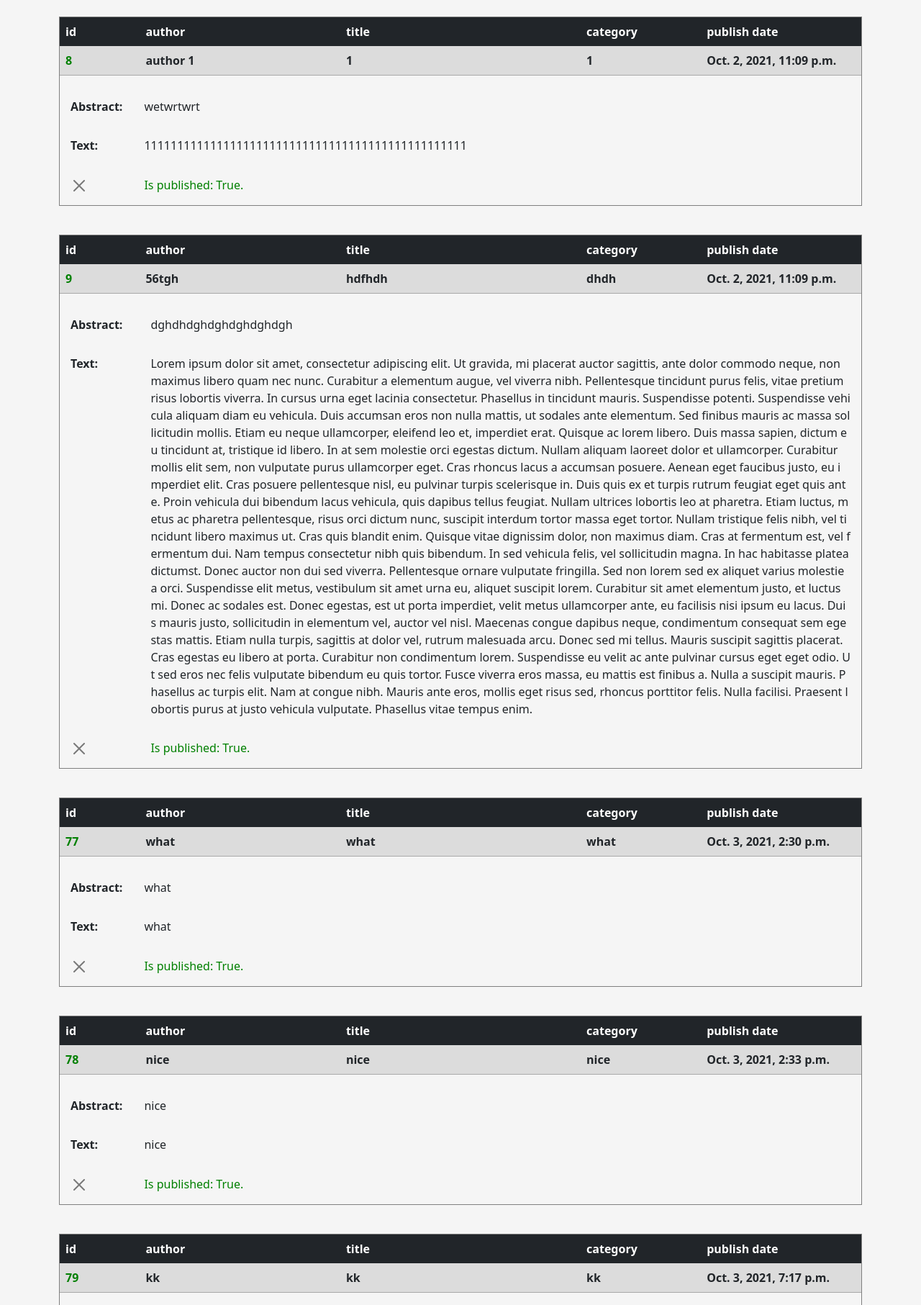
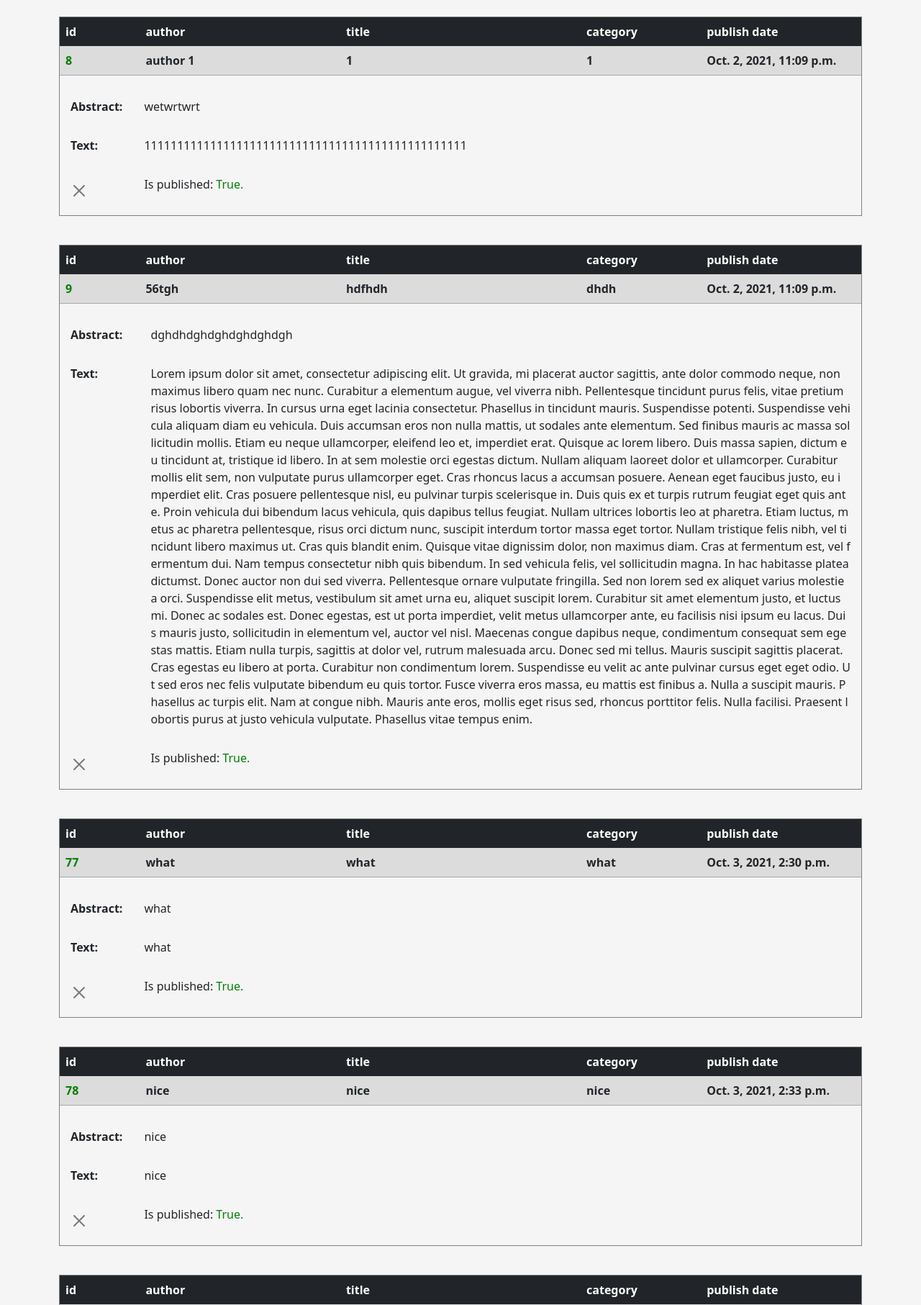
Before and after one commit to eplearn/Python026, a Django app: page /create_note in a window 1280 px wide. Shown: the part 921-2734 px from the top of the page at 72% size. Run offline with Django 3.2, Linux system fonts and the light colour scheme; data comes from the database, SQL or seed files in the repository; some libraries are stand-ins or nearby versions.

Commit message:
"Is published" flag text color.

```diff
--- a/shop/website/templates/website/create_note.html
+++ b/shop/website/templates/website/create_note.html
@@ -106,7 +106,11 @@
                                     <a href="{% url 'website:delete-note' note.pk %}" class="btn btn-close" title="delete"></a>
                                 </td>
                                 <td>
-                                    <span class="is-published">Is published: {{ note.is_published }}.</span>
+                                    {% if note.is_published %}
+                                        <p>Is published: <span class="is-published">{{ note.is_published }}.</span></p>
+                                    {% else %}
+                                        <p>Is published: <span class="error-span">{{ note.is_published }}.</span></p>
+                                    {% endif %}
                                 </td>
                             </tr>
                         </tbody>
```
